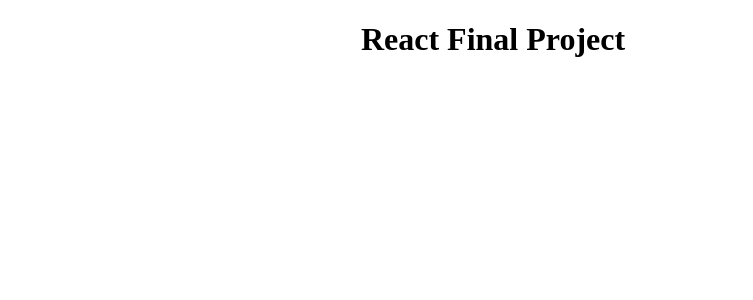
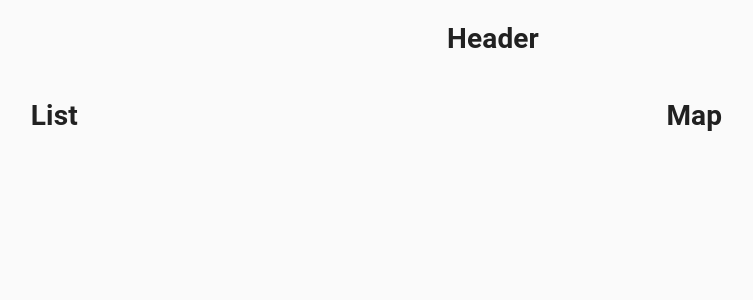
Before and after one commit to ronaldmh/react-prj, a React (Create React App) app: page / in a window 1280 px wide. Shown: the top 300 px of the page, without its empty margins (147-900 px from the left). Built offline with nearby package versions, Linux system fonts and the light colour scheme.

Commit message:
Feat > creation full components structure - importing CssBaseline and Grid from material UI

```diff
--- a/src/App.js
+++ b/src/App.js
@@ -1,11 +1,25 @@
 import React, { useState, useEffect }  from 'react';
+import { CssBaseline, Grid } from '@material-ui/core';
+import Header from './components/Header/Header';
+import List from './components/List/List';
+import Carto from './components/Carto/Carto';
 import './App.css';
+
 
 function App() {
   return (
     <div className="App">
 
-      <h1>React Final Project</h1>
+      <CssBaseline></CssBaseline>
+      <Header></Header>
+      <Grid container spacing={3} style={{width: '100%'}}>
+        <Grid item xs={12} md={4}>
+          <List></List>
+        </Grid>
+        <Grid item xs={12} md={8}>
+          <Carto></Carto>
+        </Grid>
+      </Grid>
 
     </div>
   );
--- a/src/components/Carto/Carto.jsx
+++ b/src/components/Carto/Carto.jsx
@@ -0,0 +1,10 @@
+import React from 'react';
+
+
+const Carto = ({ }) => {
+  return(
+    <h1>Map</h1>
+  );
+}
+
+export default Carto;
--- a/src/components/Header/Header.jsx
+++ b/src/components/Header/Header.jsx
@@ -0,0 +1,10 @@
+import React from 'react';
+
+
+const Header = ({ }) => {
+  return(
+    <h1>Header</h1>
+  );
+}
+
+export default Header;
--- a/src/components/List/List.jsx
+++ b/src/components/List/List.jsx
@@ -0,0 +1,10 @@
+import React from 'react';
+
+
+const List = ({ }) => {
+  return(
+    <h1>List</h1>
+  );
+}
+
+export default List;
```
Also changed, not shown: src/components/Details/Details.jsx (+10 -0 lines), src/reportWebVitals.js (deleted, +0 -13 lines), src/components/Carto/styles.js (added), src/components/Details/styles.js (added), src/components/Header/styles.js (added), src/components/List/styles.js (added), 2 other files (tests, documents, lock files or other folders).
